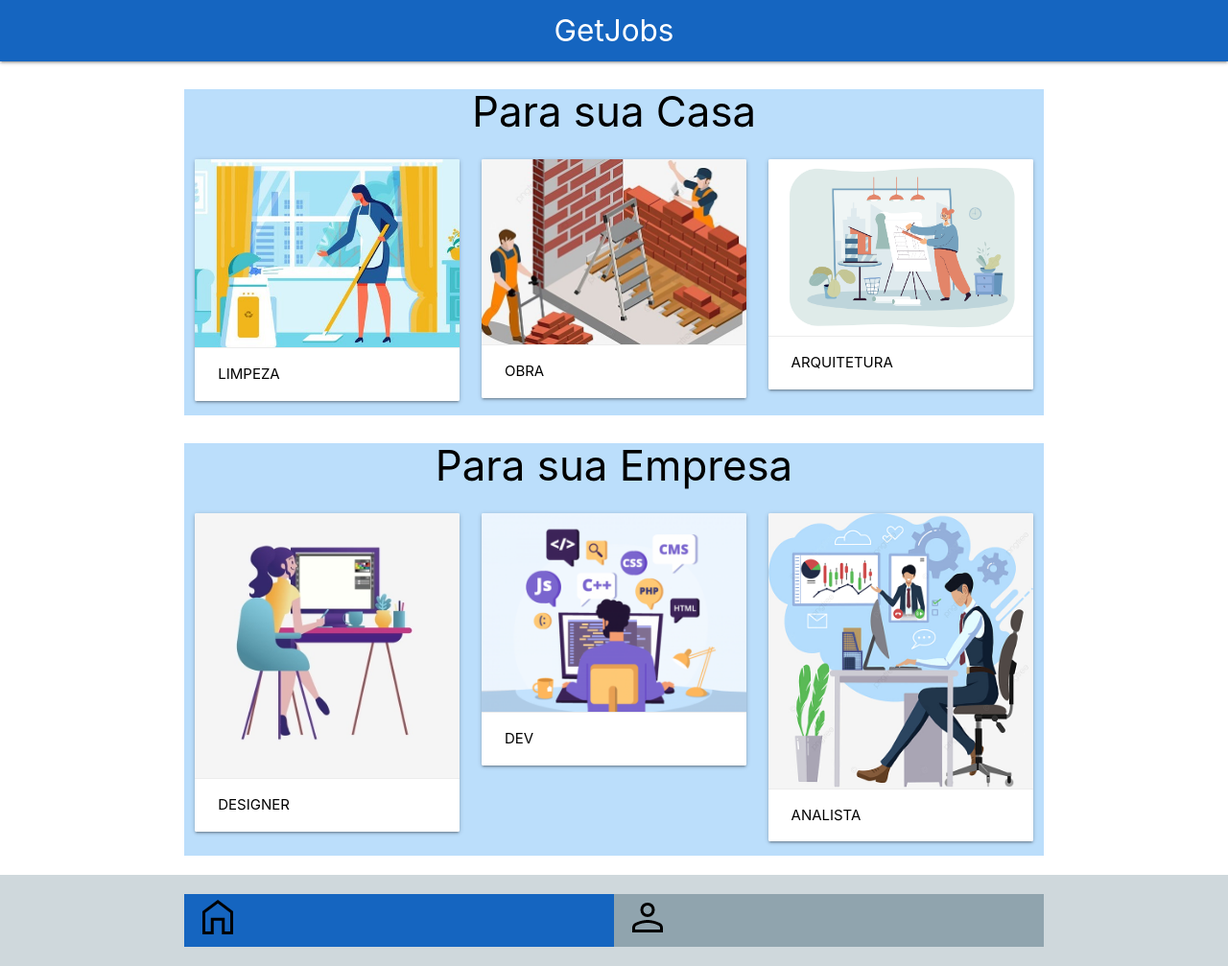
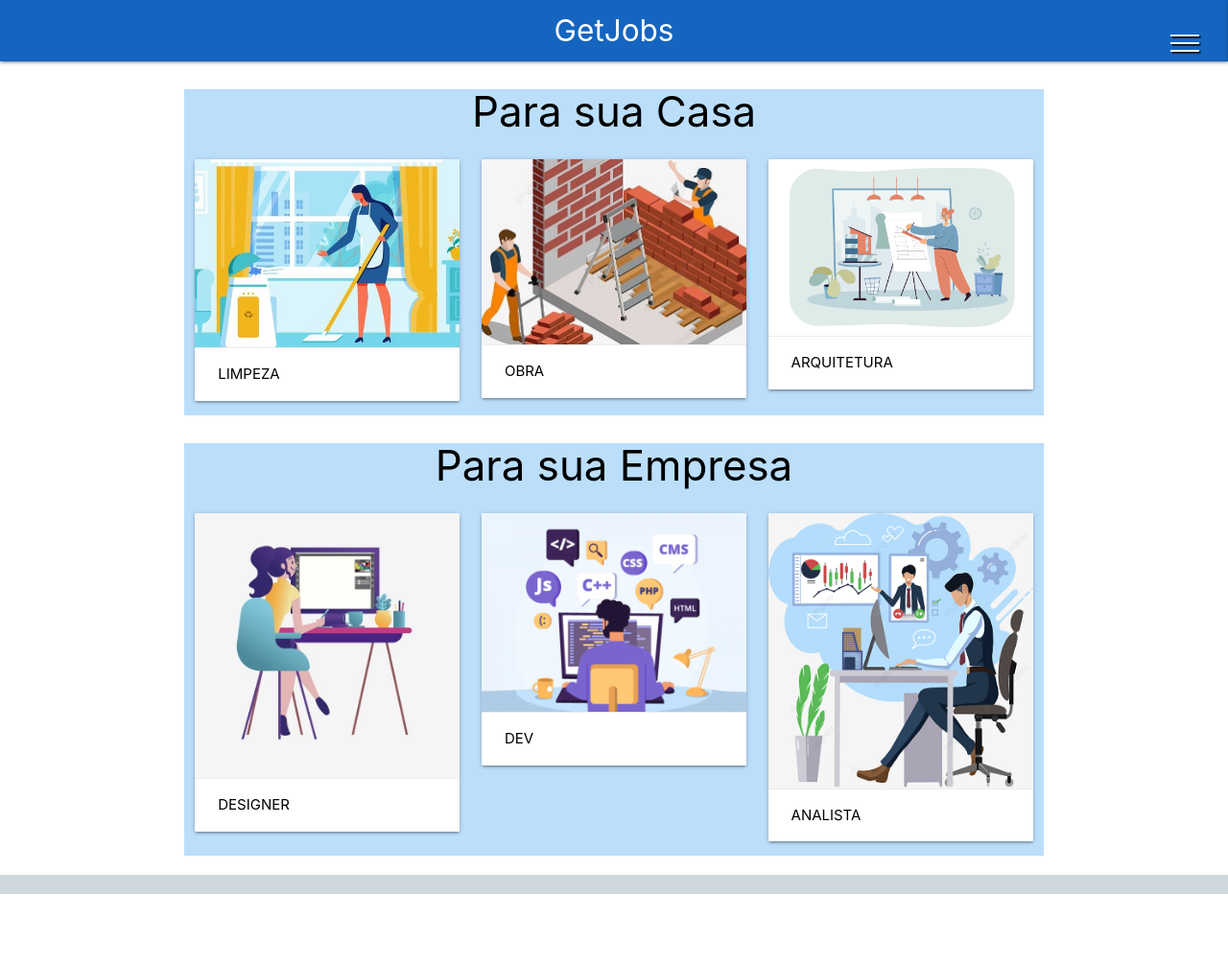
Before and after one commit to JPabloVM/GetJobs, a PHP site: page /Home.php in a window 1280 px wide. Shown: the whole page at 96% size. After the commit the page ends 932 px from the top, so only its background shows below. Run offline with PHP 8.4, Linux system fonts and the light colour scheme.

Commit message:
21/11 11:42 Ajustes nos menus 'hamburgers'

```diff
--- a/Home.php
+++ b/Home.php
@@ -1,6 +1,5 @@
 <!DOCTYPE html>
 <html lang="pt-br">
-
     <head>
         <meta charset="UTF-8">
         <meta http-equiv="X-UA-Compatible" content="IE=edge">
@@ -11,11 +10,32 @@
         <link rel="manifest" href="favicon/site.webmanifest">
         <link rel="stylesheet" href="https://cdnjs.cloudflare.com/ajax/libs/materialize/1.0.0/css/materialize.min.css">
         <link rel="stylesheet" href="css/estilos.css">
+        <link rel="stylesheet" href="css/menu.css">
         <title>GetJobs</title>
     </head>
     <main>
+        <body>
+            <div class="container">
+                    <!--Inicio do menu hamburguer-->
+                    <div class="hamburguer">
+                        <div class="line" id="line1"></div>
+                        <div class="line" id="line2"></div>
+                        <div class="line" id="line3"></div>
+                        <span>Fechar</span>
+                    </div>
+                    <!--Fim do menu hamburguer-->
 
-    <body>
+                    <!--Inicio do sidebar do projeto, onde incluo os links que direcionam o usuário para outras páginas do projeto-->
+                    <aside class="sidebar">
+                        <nav class="blue darken-3">
+                            <ul class="menu">
+                                <li class="menu-item"><a href="Home.php" class="menu-link">Home</a></li>
+                                <li class="menu-item"><a href="MeuPerfil.php" class="menu-link">Meu Perfil</a></li>
+                            </ul>
+                        </nav>
+                    </aside>
+                <!--Fim do sidebar-->
+            </div>
             <nav>
                 <div class="nav-wrapper blue darken-3">
                     <a href="#" class="brand-logo center">GetJobs</a>
@@ -70,7 +90,7 @@
                         </div>
                 </div>
                 <div class="blue lighten-4">
-                <h3 class="center-align black-text">Para sua Empresa</h1>
+                    <h3 class="center-align black-text">Para sua Empresa</h3>
                     <div class="row">
                         <!--Designer-->
                         <div class="col s4">
@@ -120,20 +140,6 @@
         </body>
     </main>
     <footer class="page-footer blue-grey lighten-4">
-    <div class="container">
-        <div class="row">
-            <div class="col s6 blue darken-3">
-                <a href="Home.php" class="rigth-align">
-                    <img src="img/home_fill0_wght400_grad0_opsz48_1.png" alt="menu">
-                </a>
-            </div>
-            <div class="col s6 blue-grey lighten-2">
-                <a href="MeuPerfil.php" class="center-align">
-                    <img src="img/person_fill0_wght400_grad0_opsz48_1.png" alt="perfil">
-                </a>
-            </div>
-        </div>
-    </div>
+        <script language="javascript" type="text/javascript" src="js/script.js" defer></script>
     </footer>
-
 </html>
```
Also changed, not shown: Feed.php (+1 -22 lines). Lines whose indentation alone changed are shown as unchanged.
